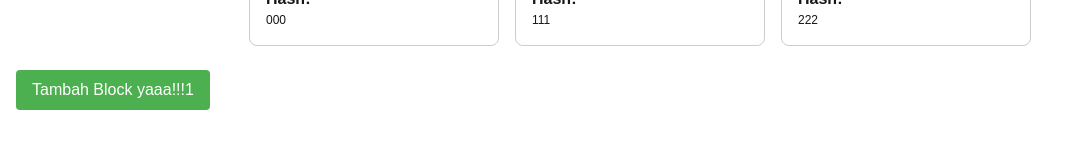
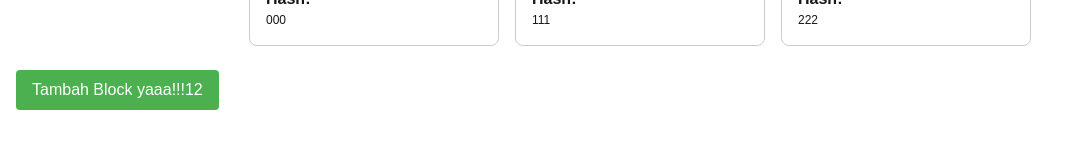
Before and after one commit to AndrianFauzi/demo-blockchain, a Next.js app in the folder demo-blockchain/: page / in a window 1280 px wide. Shown: the part 200-348 px from the top of the page, without its empty margins (0-1078 px from the left). Built offline with nearby package versions, Linux system fonts and the light colour scheme.

Commit message:
test verified1

```diff
--- a/demo-blockchain/src/pages/index.tsx
+++ b/demo-blockchain/src/pages/index.tsx
@@ -102,7 +102,7 @@ const BlockchainDemo = () => {
           cursor: "pointer",
         }}
       >
-        Tambah Block yaaa!!!1
+        Tambah Block yaaa!!!12
       </button>
     </div>
   );
```
